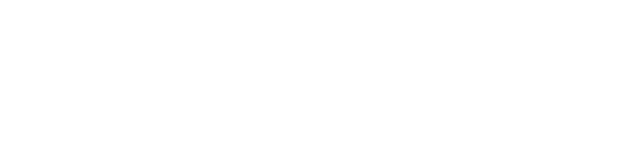
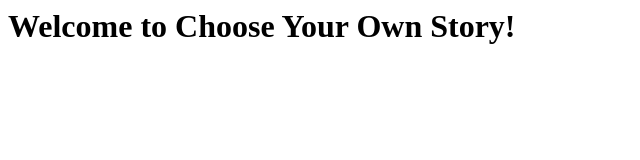
Before and after one commit to savithapatil/choose-your-own-story, a plain HTML site: page title.html in a window 1280 px wide. Shown: the whole page, without its empty margins (0-640 px from the left). Drawn offline with Linux system fonts and the light colour scheme.

Commit message:
Update title.html

```diff
--- a/title.html
+++ b/title.html
@@ -1,2 +1,3 @@
 <html>
+    <h1>Welcome to Choose Your Own Story!</h1>
 </html>
```
